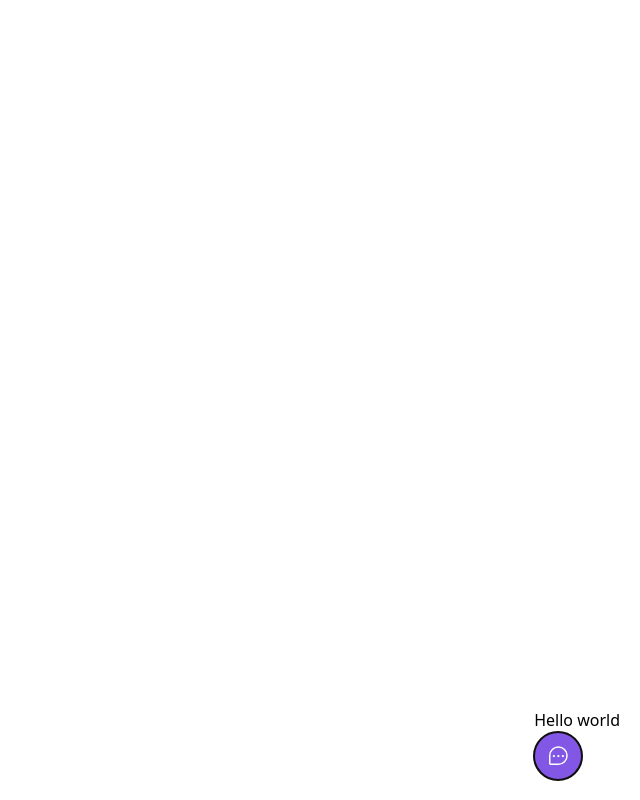
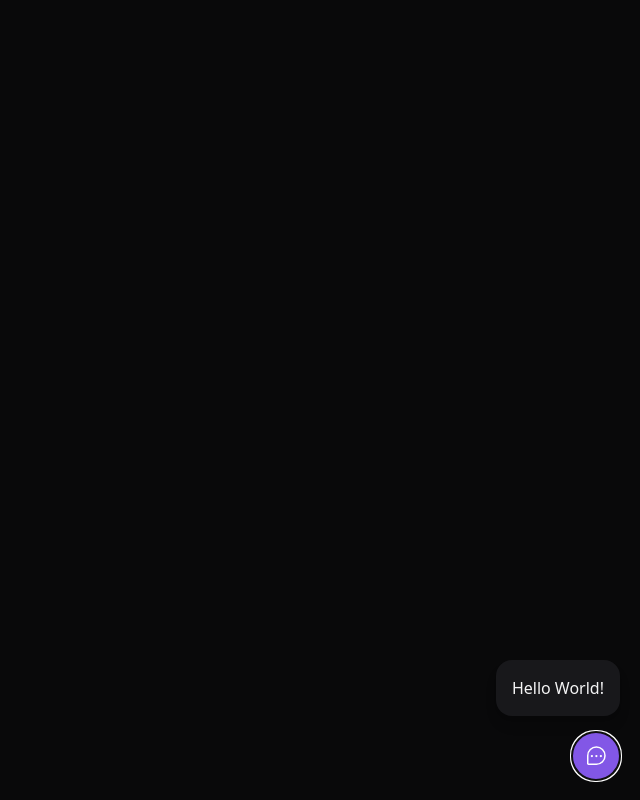
Before and after one commit to renato-figueiredo/feedbackWidget, a React (Vite) app: page / in a window 1280 px wide. Both pictures are taken after a click on the button "Feedback". Shown: the whole page, without its empty margins (640-1280 px from the left). Built offline with nearby package versions, Linux system fonts and the light colour scheme.

Commit message:
add widgetForm and update button widget

```diff
--- a/src/components/Widget.tsx
+++ b/src/components/Widget.tsx
@@ -1,10 +1,13 @@
 import { ChatTeardropDots } from "phosphor-react";
 import { Popover } from "@headlessui/react"
+import { WidgetForm } from "./WidgetForm";
 
 export function Widget() {
   return (
-    <Popover className="absolute bottom-5 right-5">
-      <Popover.Panel>Hello world</Popover.Panel>
+    <Popover className="absolute bottom-5 right-5 flex flex-col items-end">
+      <Popover.Panel>
+        <WidgetForm />
+      </Popover.Panel>
       <Popover.Button className="bg-brand-500 rounded-full px-3 h-12 text-white flex items-center group">
         <ChatTeardropDots className="w-6 h-6" />
 
--- /dev/null
+++ b/src/components/WidgetForm.tsx
@@ -0,0 +1,7 @@
+export function WidgetForm() {
+  return (
+    <div className="bg-zinc-900 p-4 relative rounded-2xl mb-4 flex flex-col items-center shadow-lg">
+      Hello World!
+    </div>
+  );
+}
--- a/src/global.css
+++ b/src/global.css
@@ -1,3 +1,7 @@
 @tailwind base;
 @tailwind components;
 @tailwind utilities;
+
+body {
+  @apply bg-[#09090A] text-zinc-100;
+}
```
